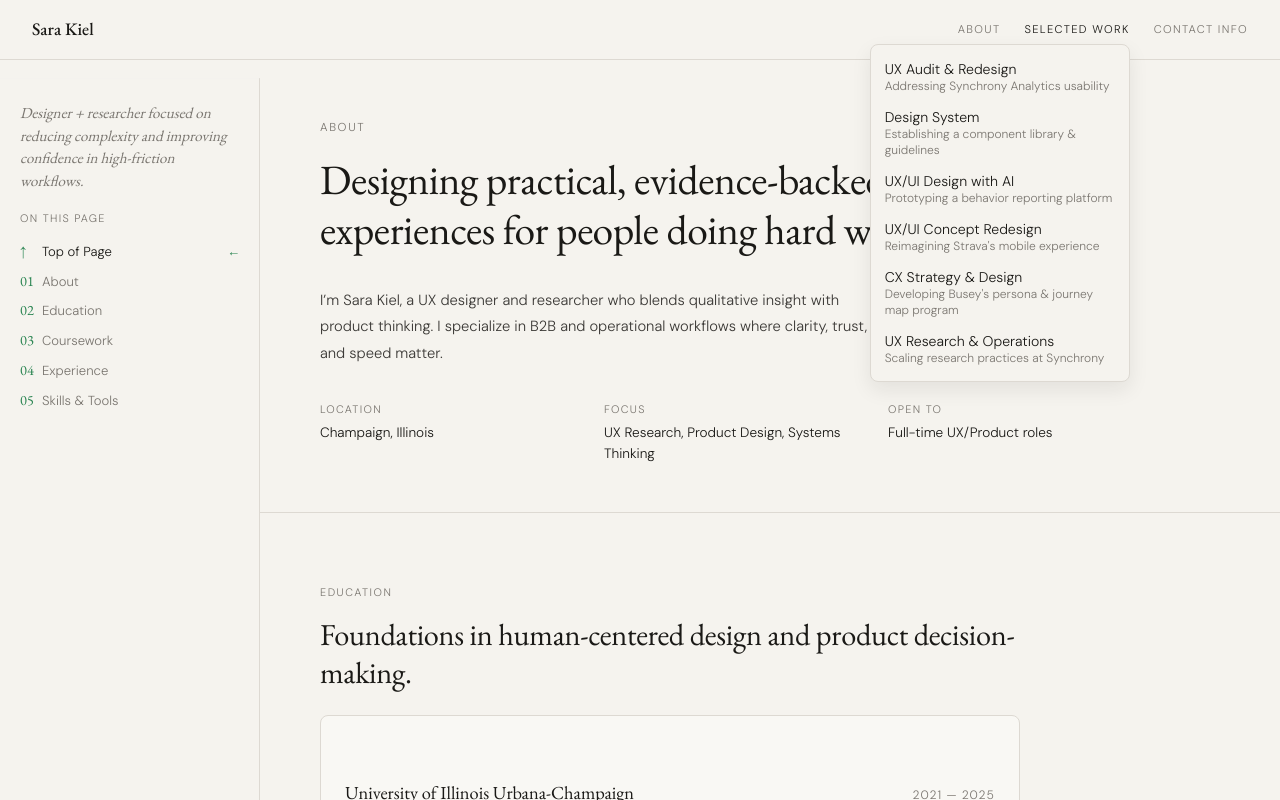
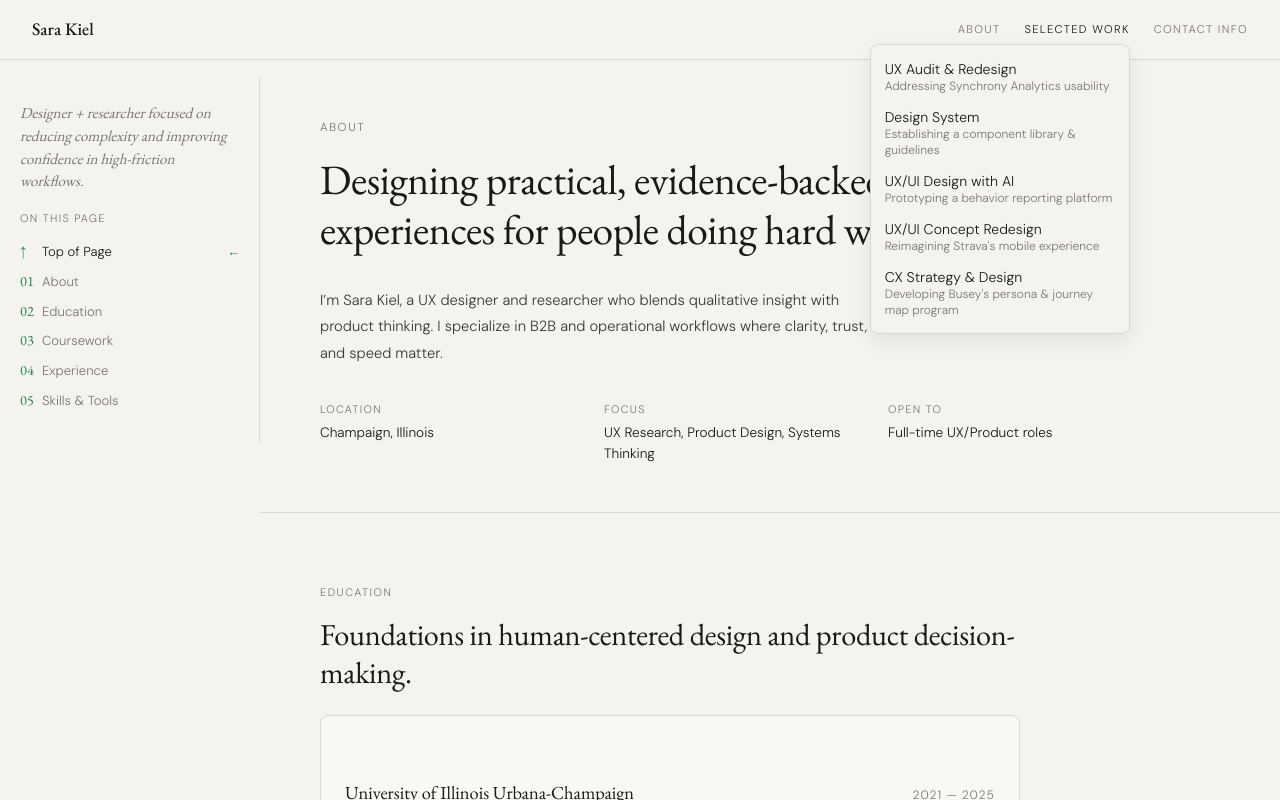
Before and after one commit to kielsara/ux-portfolio, a Next.js app: page /about in a window 1280 px wide. Both pictures are taken after a click on the heading "SELECTED WORK". Shown: the top 800 px of the page. Built offline with nearby package versions, Linux system fonts and the light colour scheme.

Commit message:
hide project six for now, update local nav on about page

```diff
--- a/app/about/page.tsx
+++ b/app/about/page.tsx
@@ -47,10 +47,11 @@ export default function AboutPage() {
     <div className="layout">
       <Sidebar variant="project" />
 
-      <div className="page-with-local-nav">
+      <div className="page-with-local-nav page-with-local-nav--fixed">
         <LocalPageNav
           intro="Designer + researcher focused on reducing complexity and improving confidence in high-friction workflows."
           toc={ABOUT_TOC}
+          persistInView
         />
 
         <main className="main">
--- a/components/Sidebar.tsx
+++ b/components/Sidebar.tsx
@@ -9,6 +9,7 @@ interface NavItem {
   label: string
   sub?: string
   external?: boolean
+  hidden?: boolean          // set to true to remove item from UI navigation
 }
 
 interface NavGroup {
@@ -40,7 +41,7 @@ const NAV_GROUPS: NavGroup[] = [
       { href: '/selected-work/project-three', label: 'UX/UI Design with AI',  sub: 'Prototyping a behavior reporting platform' },
       { href: '/selected-work/project-four',  label: 'UX/UI Concept Redesign',   sub: 'Reimagining Strava\'s mobile experience' },
       { href: '/selected-work/project-five',  label: 'CX Strategy & Design',   sub: 'Developing Busey\'s persona & journey map program' },
-      { href: '/selected-work/project-six',   label: 'UX Research & Operations',    sub: 'Scaling research practices at Synchrony' },
+      { href: '/selected-work/project-six',   label: 'UX Research & Operations',    sub: 'Scaling research practices at Synchrony', hidden: true },
     ],
   },
   {
@@ -215,7 +216,9 @@ export default function Sidebar({ variant = 'home' }: SidebarProps) {
           <details className="menu-dropdown">
             <summary className="top-nav-link top-nav-link--summary">Selected Work</summary>
             <div className="menu-panel" role="menu" aria-label="Selected Work links">
-              {SELECTED_WORK_GROUP.items.map((item) => (
+              {SELECTED_WORK_GROUP.items
+                .filter(item => !item.hidden)
+                .map((item) => (
                 <Link
                   key={item.href}
                   href={item.href}
```
Also changed, not shown: components/Marquee.tsx (+6 -2 lines).
